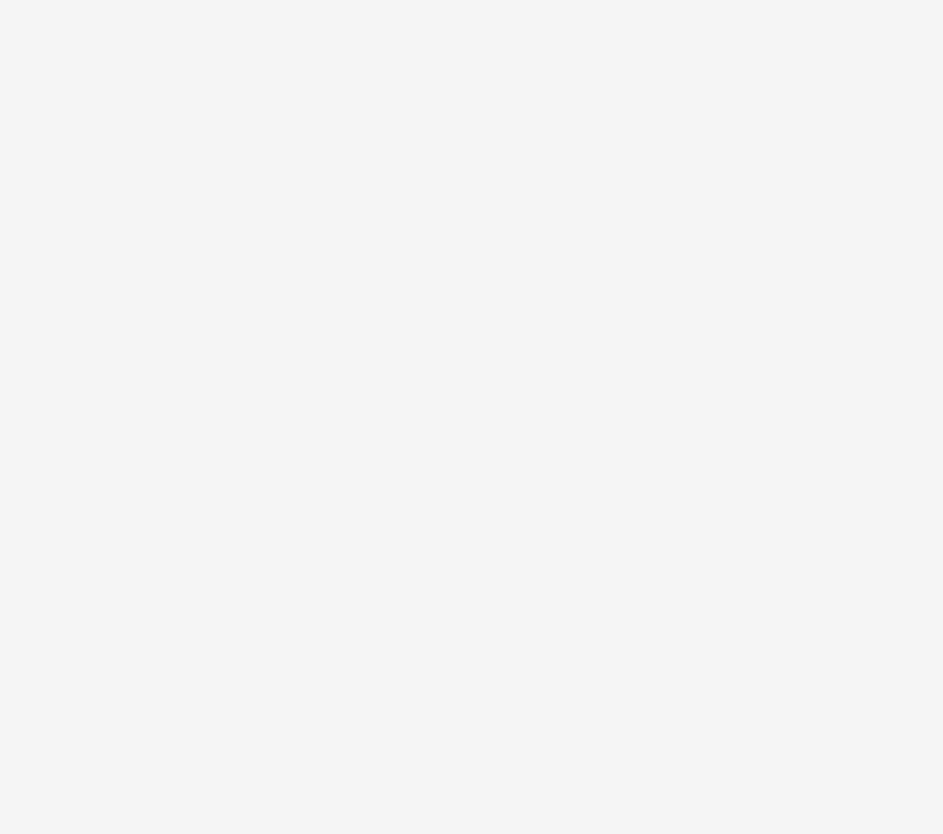
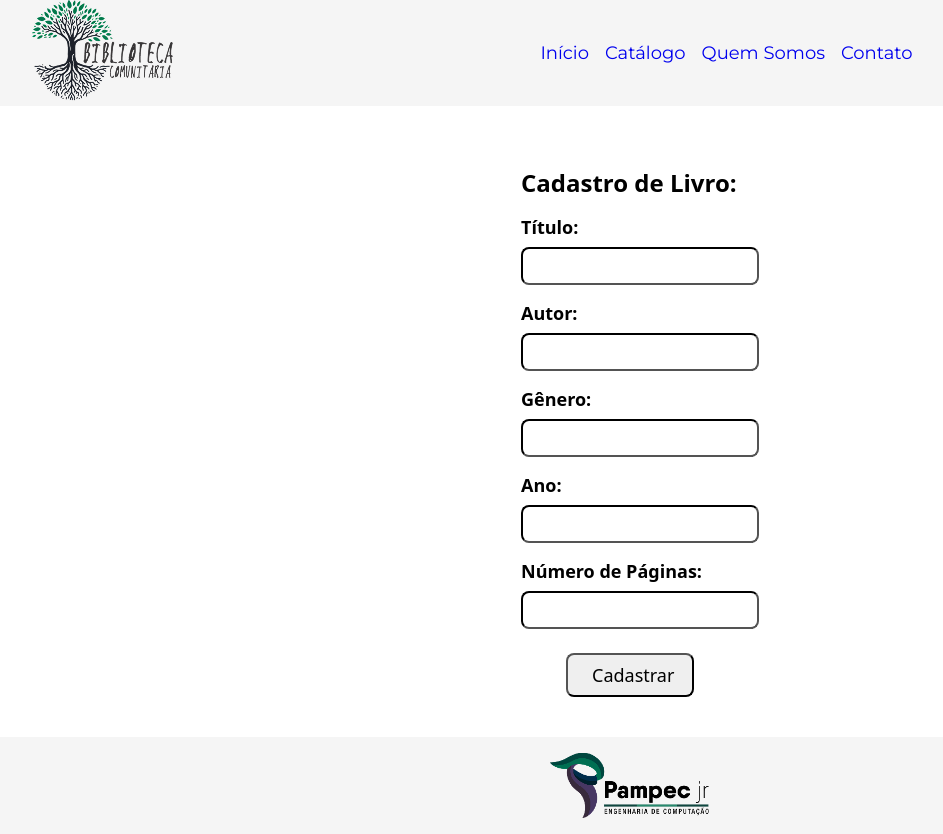
Before and after one commit to franpgn/biblioteca-comunitaria, a React (Create React App) app: page /cadastroPage in a window 1280 px wide. Before the commit this address had no page. Shown: the whole page, without its empty margins (10-953 px from the left). Before the commit the page ends 800 px from the top, so only its background shows below. Built offline with nearby package versions, Linux system fonts and the light colour scheme.

Commit message:
feature: tela do cadastro

```diff
--- a/src/App.js
+++ b/src/App.js
@@ -3,6 +3,9 @@ import './App.css';
 import { BrowserRouter as Router, Route, Routes } from 'react-router-dom';
 import LandingPage from './pages/LandingPage/LandingPage';
 import BookListPage from './pages/BookListPage/BookListPage';
+import CadastroPage from './pages/CadastroPage/CadastroPage';
+
+
 
 function App() {
   /*Importando o cliente do Supabase
@@ -43,6 +46,7 @@ function App() {
             <Routes>
               <Route path="/" Component={LandingPage}/>
               <Route path="/booklist" Component={BookListPage}/>
+              <Route path="/cadastroPage" Component={CadastroPage}/>
             </Routes>
     </Router>
   );
--- /dev/null
+++ b/src/pages/CadastroPage/CadastroPage.jsx
@@ -0,0 +1,127 @@
+import React, { useState } from 'react';
+import Header from "../../components/Header/Header";
+import imagem from "../../assets/Inteira1.png";
+
+const CadastroPage = () => {
+  const [livro, setLivro] = useState({
+    titulo: '',
+    autor: '',
+    genero: '',
+    ano: '',
+    paginas: ''
+  });
+
+  const handleChange = (e) => {
+    const { name, value } = e.target;
+    setLivro({ ...livro, [name]: value });
+  };
+
+  const handleSubmit = (e) => {
+    e.preventDefault();
+    console.log('Livro cadastrado:', livro);
+    alert('Livro cadastrado com sucesso!');
+    setLivro({
+      titulo: '',
+      autor: '',
+      genero: '',
+      ano: '',
+      paginas: ''
+    });
+  };
+
+  return (
+    <div className="h-screen flex flex-col">
+      {/* Header */}
+      <Header />
+
+
+      <main className="flex-1 flex justify-center items-center p-4 bg-white">
+        <div className="border-2 border-black rounded-2xl p-6 w-[700px] bg-[rgba(255,_240,_215,_1)]">
+          <h2 className="text-2xl font-bold text-black mb-4 font-sans">Cadastro de Livro:</h2>
+          <form onSubmit={handleSubmit}>
+            <div className="mb-4">
+              <label className="block text-lg font-bold mb-2 font-sans" htmlFor="titulo">Título:</label>
+              <input
+                className="w-full p-2 border-2 border-black rounded-lg font-sans"
+                type="text"
+                id="titulo"
+                name="titulo"
+                value={livro.titulo}
+                onChange={handleChange}
+                required
+              />
+            </div>
+            <div className="mb-4">
+              <label className="block text-lg font-bold mb-2 font-sans" htmlFor="autor">Autor:</label>
+              <input
+                className="w-full p-2 border-2 border-black rounded-lg font-sans"
+                type="text"
+                id="autor"
+                name="autor"
+                value={livro.autor}
+                onChange={handleChange}
+                required
+              />
+            </div>
+            <div className="mb-4">
+              <label className="block text-lg font-bold mb-2 font-sans" htmlFor="genero">Gênero:</label>
+              <input
+                className="w-full p-2 border-2 border-black rounded-lg font-sans"
+                type="text"
+                id="genero"
+                name="genero"
+                value={livro.genero}
+                onChange={handleChange}
+                required
+              />
+            </div>
+            <div className="mb-4">
+              <label className="block text-lg font-bold mb-2 font-sans" htmlFor="ano">Ano:</label>
+              <input
+                className="w-full p-2 border-2 border-black rounded-lg font-sans"
+                type="number"
+                id="ano"
+                name="ano"
+                value={livro.ano}
+                onChange={handleChange}
+                required
+              />
+            </div>
+            <div className="mb-4">
+              <label className="block text-lg font-bold mb-2 font-sans" htmlFor="paginas">Número de Páginas:</label>
+              <input
+                className="w-full p-2 border-2 border-black rounded-lg font-sans"
+                type="number"
+                id="paginas"
+                name="paginas"
+                value={livro.paginas}
+                onChange={handleChange}
+                required
+              />
+            </div>
+
+            <div className="flex justify-center mt-6">
+              <button
+                type="submit"
+                className="transition duration-300 hover:bg-[#01764C] hover:text-white rounded-lg py-2 px-6 text-lg w-32 border-2 border-black font-sans"
+              >
+                Cadastrar
+              </button>
+            </div>
+          </form>
+        </div>
+      </main>
+
+      {/* Footer */}
+      <footer className="bg-[rgba(255,_240,_215,_1)] p-4 flex justify-center">
+        <img
+          src={imagem}
+          alt="Footer Logo"
+          className="w-40 h-auto"
+        />
+      </footer>
+    </div>
+  );
+};
+
+export default CadastroPage;
```
Also changed, not shown: src/assets/Inteira1.png (added).
